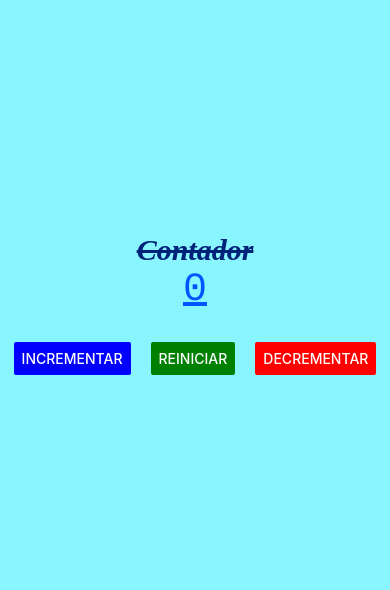
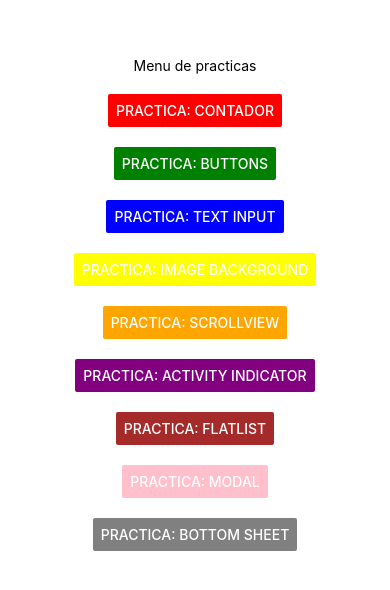
Before and after one commit to AlejandroMaldonadoMoreno/PAM215, a React Native app in the folder intro/: screen / in a window 390 px wide. Shown: the part 118-708 px from the top of the page. Built offline with nearby package versions, Linux system fonts and the light colour scheme.

Commit message:
Se cambio a menu y se agregaron las demas screens de los temas

```diff
--- a/intro/App.js
+++ b/intro/App.js
@@ -1,10 +1,10 @@
 //1. imports: Zonas de importaciones
-import ContadorScreen from './Screens/contadorScreen';
+import MenuScreen from './Screens/MenuScreen';
 
 //2. Main: Zona de componentes
 export default function App() {
   return (
-      <ContadorScreen></ContadorScreen>
+     <MenuScreen></MenuScreen>
   );
 }
 
--- /dev/null
+++ b/intro/Screens/ActivityIndicatorScreen.js
@@ -0,0 +1,20 @@
+import React from 'react';
+import { View, Text, StyleSheet } from 'react-native';
+
+export default function  ActivityIndicatorScreen() {
+    return (
+        <View style={styles.container}>
+            <Text style={styles.text}> Proximamente por  Leonel Emiliano</Text>
+        </View>
+    );
+};
+
+const styles = StyleSheet.create({
+    container: {
+        flex: 1,
+        justifyContent: 'center',
+        alignItems: 'center',
+        backgroundColor: '#f0f0f0',
+    },
+
+});
--- /dev/null
+++ b/intro/Screens/BotonesScreen.js
@@ -0,0 +1,20 @@
+import React from 'react';
+import { View, Text, StyleSheet } from 'react-native';
+
+export default function  BotonesScreen() {
+  return (
+    <View style={styles.container}>
+     <Text style={styles.text}> Proximamente por Daniel JR</Text>
+    </View>
+  );
+};
+
+const styles = StyleSheet.create({
+  container: {
+    flex: 1,
+    justifyContent: 'center',
+    alignItems: 'center',
+    backgroundColor: '#f0f0f0',
+  },
+
+});
--- /dev/null
+++ b/intro/Screens/BottomScreen.js
@@ -0,0 +1,20 @@
+import React from 'react';
+import { View, Text, StyleSheet } from 'react-native';
+
+export default function  BottomScreen() {
+    return (
+        <View style={styles.container}>
+            <Text style={styles.text}> Proximamente por Angel Ivan</Text>
+        </View>
+    );
+};
+
+const styles = StyleSheet.create({
+    container: {
+        flex: 1,
+        justifyContent: 'center',
+        alignItems: 'center',
+        backgroundColor: '#f0f0f0',
+    },
+
+});
--- /dev/null
+++ b/intro/Screens/FlatListScreen.js
@@ -0,0 +1,20 @@
+import React from 'react';
+import { View, Text, StyleSheet } from 'react-native';
+
+export default function  FlatListScreen() {
+    return (
+        <View style={styles.container}>
+            <Text style={styles.text}> Proximamente por Diego Espindola</Text>
+        </View>
+    );
+};
+
+const styles = StyleSheet.create({
+    container: {
+        flex: 1,
+        justifyContent: 'center',
+        alignItems: 'center',
+        backgroundColor: '#f0f0f0',
+    },
+
+});
--- /dev/null
+++ b/intro/Screens/ImageScreen.js
@@ -0,0 +1,20 @@
+import React from 'react';
+import { View, Text, StyleSheet } from 'react-native';
+
+export default function  ImageScreen() {
+    return (
+        <View style={styles.container}>
+            <Text style={styles.text}> Proximamente por Carlos Alberto</Text>
+        </View>
+    );
+};
+
+const styles = StyleSheet.create({
+    container: {
+        flex: 1,
+        justifyContent: 'center',
+        alignItems: 'center',
+        backgroundColor: '#f0f0f0',
+    },
+
+});
--- /dev/null
+++ b/intro/Screens/MenuScreen.js
@@ -0,0 +1,66 @@
+//1. imports: Zonas de importaciones
+import React, { useState } from 'react';
+import { StyleSheet, Text, View, Button } from 'react-native';
+import ContadorScreen from "./contadorScreen";
+import BotonesScreen from "./BotonesScreen";
+import TextScreen from "./TextScreen";
+import ImageScreen from "./ImageScreen";
+import ScrollViewScreen from "./ScrollViewScreen";
+import ActivityIndicatorScreen from "./ActivityIndicatorScreen";
+import FlatListScreen from "./FlatListScreen";
+import Bottomcreen from "./BottomScreen";
+import Modal from "./Modal";
+
+//2. Main: Zona de componentes
+export default function MenuScreen() {
+
+    const [screen, setScreen] = useState('menu');
+
+    switch (screen) {
+        case 'contador':
+            return <ContadorScreen />;
+        case 'botones':
+            return <BotonesScreen />;
+        case 'Text_Input':
+            return <TextScreen />;
+        case 'ImageBackground':
+            return <ImageScreen />;
+        case 'ScrollView':
+            return <ScrollViewScreen />;
+        case 'ActivityIndicator':
+            return <ActivityIndicatorScreen />;
+        case 'FlatList':
+            return <FlatListScreen />;
+        case 'Modal':
+            return <Modal/>;
+        case 'Bottom_Sheet':
+            return <Bottomcreen />;
+
+        default:
+            return (
+                <View style={styles.container}>
+                    <Text>Menu de practicas</Text>
+                    <Button onPress={() => setScreen('contador')} title={'Practica: Contador'} color={'red'} />
+                    <Button onPress={() => setScreen('botones')} title={'Practica: Buttons'} color={'green'} />
+                    <Button onPress={() => setScreen('Text_Input')} title={'Practica: Text Input'} color={'blue'} />
+                    <Button onPress={() => setScreen('ImageBackground')} title={'Practica: Image Background'} color={'yellow'} />
+                    <Button onPress={() => setScreen('ScrollView')} title={'Practica: ScrollView'} color={'orange'} />
+                    <Button onPress={() => setScreen('ActivityIndicator')} title={'Practica: Activity Indicator'} color={'purple'} />
+                    <Button onPress={() => setScreen('FlatList')} title={'Practica: FlatList'} color={'brown'} />
+                    <Button onPress={() => setScreen('Modal')} title={'Practica: Modal'} color={'pink'} />
+                    <Button onPress={() => setScreen('Bottom_Sheet')} title={'Practica: Bottom Sheet'} color={'gray'} />
+                </View>
+            );
+    }
+}
+
+//3. Estilos: Zona de los estilos y posicionamiento
+const styles = StyleSheet.create({
+    container: {
+        flex: 1,
+        backgroundColor: '#ffffff',
+        alignItems: 'center', //eje x
+        justifyContent: 'center', //eje y
+        gap: 20,
+    },
+});
--- /dev/null
+++ b/intro/Screens/Modal.js
@@ -0,0 +1,20 @@
+import React from 'react';
+import { View, Text, StyleSheet } from 'react-native';
+
+export default function  Modal() {
+    return (
+        <View style={styles.container}>
+            <Text style={styles.text}> Proximamente por Leonardo</Text>
+        </View>
+    );
+};
+
+const styles = StyleSheet.create({
+    container: {
+        flex: 1,
+        justifyContent: 'center',
+        alignItems: 'center',
+        backgroundColor: '#f0f0f0',
+    },
+
+});
--- /dev/null
+++ b/intro/Screens/ScrollViewScreen.js
@@ -0,0 +1,20 @@
+import React from 'react';
+import { View, Text, StyleSheet } from 'react-native';
+
+export default function  ScrollViewScreen() {
+    return (
+        <View style={styles.container}>
+            <Text style={styles.text}> Proximamente por Monserrath</Text>
+        </View>
+    );
+};
+
+const styles = StyleSheet.create({
+    container: {
+        flex: 1,
+        justifyContent: 'center',
+        alignItems: 'center',
+        backgroundColor: '#f0f0f0',
+    },
+
+});
--- /dev/null
+++ b/intro/Screens/TextScreen.js
@@ -0,0 +1,20 @@
+import React from 'react';
+import { View, Text, StyleSheet } from 'react-native';
+
+export default function  TextScreen() {
+    return (
+        <View style={styles.container}>
+            <Text style={styles.text}> Proximamente por Dulce Ariadna</Text>
+        </View>
+    );
+};
+
+const styles = StyleSheet.create({
+    container: {
+        flex: 1,
+        justifyContent: 'center',
+        alignItems: 'center',
+        backgroundColor: '#f0f0f0',
+    },
+
+});
--- a/intro/Screens/contadorScreen.js
+++ b/intro/Screens/contadorScreen.js
@@ -1,28 +1,22 @@
 //1. imports: Zonas de importaciones
-import { StatusBar } from 'expo-status-bar';
-import { StyleSheet, Text, View, Button} from 'react-native';
-import React, {useState} from 'react';
+import { StyleSheet, Text, View, Button } from 'react-native';
+import React, { useState } from 'react';
 
 //2. Main: Zona de componentes
-export default function contadorScreen() {
-    const[contador, setContador]=useState(0);
+export default function ContadorScreen() {
+    const [contador, setContador] = useState(0);
 
     return (
-
         <View style={styles.container}>
             <Text style={styles.texto}>Contador</Text>
             <Text style={styles.texto2}>{contador}</Text>
 
             <View style={styles.contenedorBotones}>
-                <Button color={'blue'} title={'Incrementar'} onPress={()=>setContador(contador+1)}> </Button>
-                <Button color={'green'} title={'Reiniciar'} onPress={()=>setContador(contador-contador)}></Button>
-                <Button color={'red'} title={'Decrementar'} onPress={()=>setContador(contador-1)}></Button>
+                <Button color={'blue'} title={'Incrementar'} onPress={() => setContador(contador + 1)} />
+                <Button color={'green'} title={'Reiniciar'} onPress={() => setContador(0)} />
+                <Button color={'red'} title={'Decrementar'} onPress={() => setContador(contador - 1)} />
             </View>
-
-            <StatusBar style="auto" />
         </View>
-
-
     );
 }
 
```
